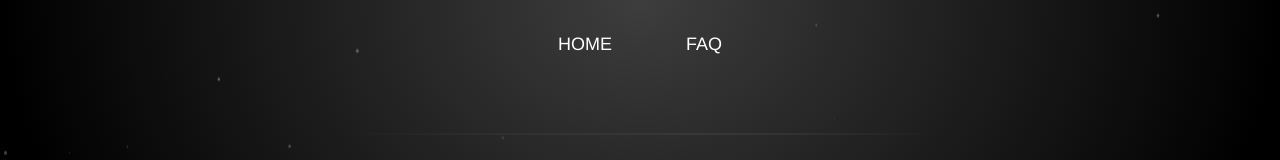
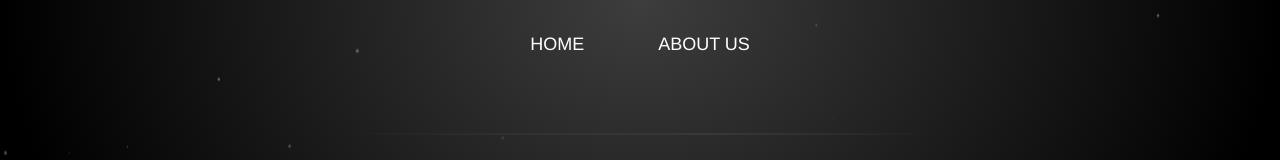
Before and after one commit to chandrunelvin/conlancer_landing, a React (Vite) app in the folder project/: page / in a window 1280 px wide. Shown: the top 160 px of the page. Built offline with nearby package versions, Linux system fonts and the light colour scheme.

Commit message:
menu links given

```diff
--- a/project/src/screens/LandingPageScreen/LandingPageScreen.tsx
+++ b/project/src/screens/LandingPageScreen/LandingPageScreen.tsx
@@ -23,7 +23,7 @@ export const LandingPageScreen = (): JSX.Element => {
   // Navigation menu items
   const navItems = [
     { label: "HOME", href: "#" },
-    { label: "FAQ", href: "#faq" },
+    { label: "ABOUT US", href: "#aboutus" },
   ];
 
   return (
--- a/project/src/screens/LandingPageScreen/sections/FrameByAnima/FrameByAnima.tsx
+++ b/project/src/screens/LandingPageScreen/sections/FrameByAnima/FrameByAnima.tsx
@@ -28,7 +28,7 @@ export const FrameByAnima = (): JSX.Element => {
 
   return (
     <div
-      id="next-section"
+      id="aboutus"
       className="flex flex-col items-center gap-[35px] px-8 py-0 w-full"
     >
       <div className="flex flex-col items-center gap-2.5 w-full">
--- a/project/src/screens/LandingPageScreen/sections/HeroByAnima/HeroByAnima.tsx
+++ b/project/src/screens/LandingPageScreen/sections/HeroByAnima/HeroByAnima.tsx
@@ -227,7 +227,7 @@ export const HeroByAnima = () => {
           <div
             className="absolute w-[105px] h-[46px] bottom-2 sm:top-[-70px] md:top-[934px] left-1/2 -translate-x-1/2 opacity-[0.81] flex flex-col items-center cursor-pointer"
             onClick={() => {
-              const nextSection = document.getElementById("next-section");
+              const nextSection = document.getElementById("aboutus");
               if (nextSection) {
                 nextSection.scrollIntoView({ behavior: "smooth" });
               }
```
